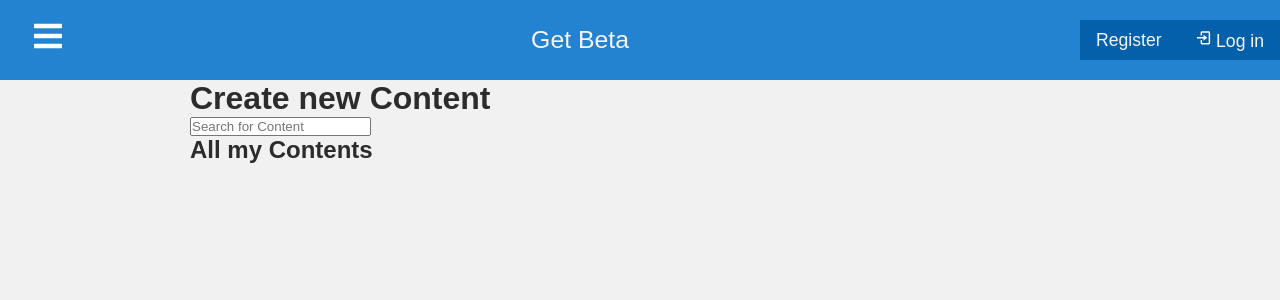
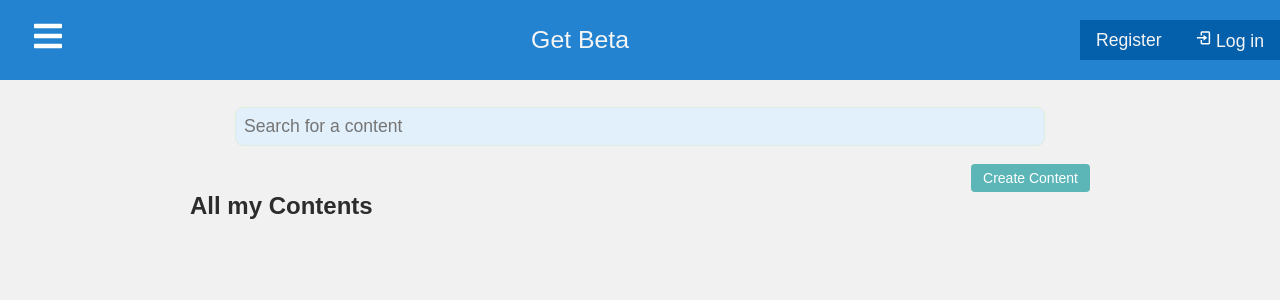
Before and after one commit to Kizito007/get-beta, a React (Create React App) app: page /1/contents in a window 1280 px wide. Shown: the top 300 px of the page. Built offline with nearby package versions, Linux system fonts and the light colour scheme; no server answers.

Commit message:
Styling MyContents Page

```diff
--- a/src/components/contents/Api.js
+++ b/src/components/contents/Api.js
@@ -0,0 +1 @@
+import Axios from "axios"
--- a/src/components/contents/MyContents.js
+++ b/src/components/contents/MyContents.js
@@ -1,10 +1,15 @@
 import React from "react"
+import "./contents.css"
+// import * as BiIcons from "react-icons/bi"
+import "../Auth/auth.css"
 
 function MyContents () {
     return (
         <>
-            <h1> Create new Content </h1>
-            <input type="search" placeholder="Search for Content" />
+            {/* <label htmlFor="find"><BiIcons.BiSearchAlt2 /> </label> */}
+            <input id="find" className="search" type="search" placeholder="Search for a content" />  <br/> <br/>
+            <p align="right"><button className="btn btn-lg btn-success"> Create Content </button> </p>
+
             <h2>All my Contents</h2>
         </>
     )
--- a/src/components/contents/contents.css
+++ b/src/components/contents/contents.css
@@ -89,6 +89,47 @@
 .content a:hover {
     border-radius: 4px;
 }
+.btn {
+    display: inline-block;
+    border: none;
+    padding: 6px 12px;
+    margin-bottom: 0;
+    font-size: 14px;
+    font-weight: normal;
+    text-align: center;
+    cursor: pointer;
+    border-radius: 4px;
+}
+.btn-lg {
+    padding: 10px 16px;
+    font-size: 18px;
+    border-radius: 6px;
+}
+.btn-success {
+    color: #fff;
+    background-color: #5cb6b8;
+    transition: 0.3s;
+}
+.btn-success:hover {
+    color: #fff;
+    background-color: #67e29e;
+}
+.search {
+    margin-top: 3%;
+    margin-left: 5%;
+    width: 90%;
+    padding: 0.5rem;
+    background-color:#e2f0fb;
+    border-radius: 8px;
+    border: 1px solid rgb(223, 236, 223);
+    font-size: 1.1rem;
+    outline: whitesmoke;
+}
+.search:focus {
+    border: 1px solid #62afeb;
+    outline: none;
+    box-shadow: inset 0px 0px 5px rgba(95, 193, 238, 0.5);
+}
 @media (max-width: 900px) {
     .services {
         display: flex;
--- a/src/components/layout/Navbar.css
+++ b/src/components/layout/Navbar.css
@@ -51,7 +51,8 @@
     border-radius: 4px;
 }
 .nav-text a:hover {
-    background-color: #51d66a;
+    background-color: #67e29e;
+    transition: 0.4s;
 }
 .nav-menu-items {
     width: 100%;
```
